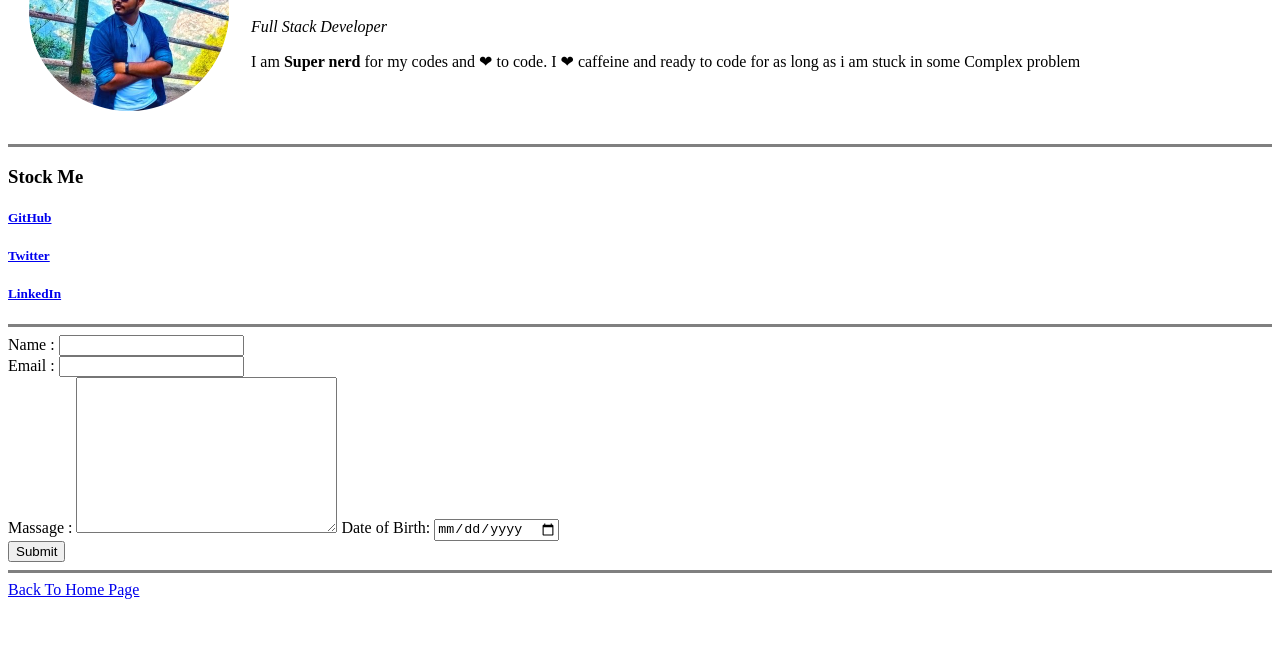
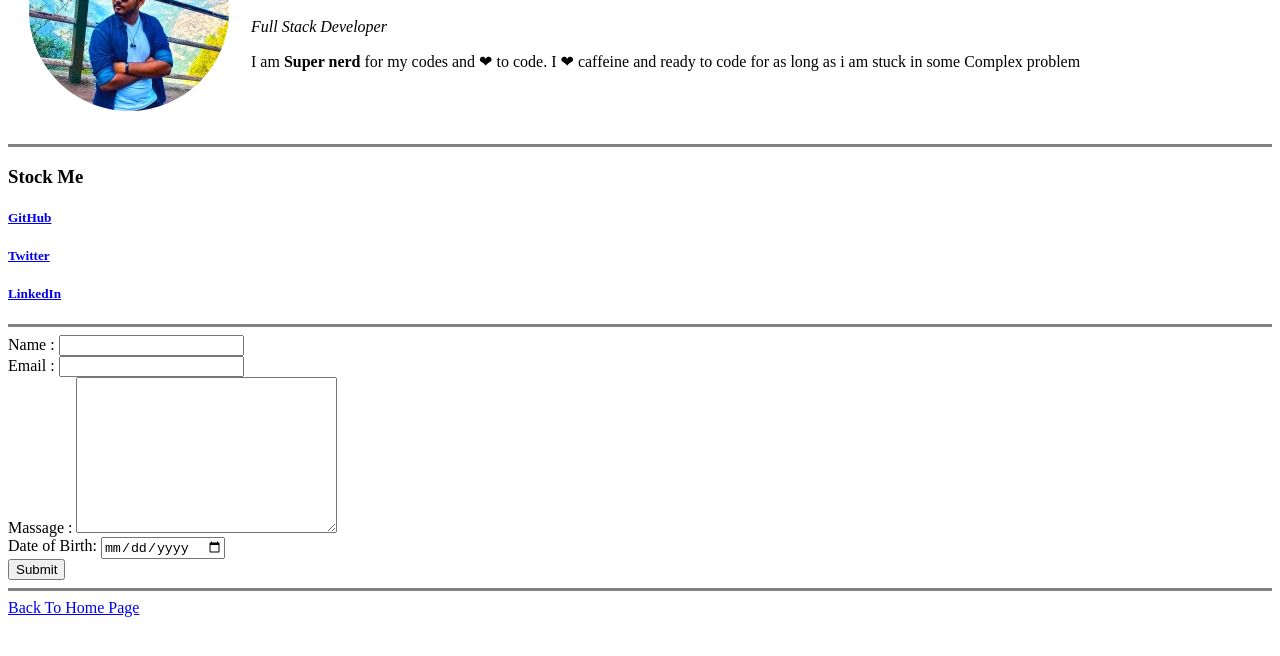
Before and after one commit to thearpitanand/curriculum-vitae, a plain HTML site: page contact.html in a window 1280 px wide. Shown: the part 118-774 px from the top of the page. Drawn offline with Linux system fonts and the light colour scheme.

Commit message:
added br tag

```diff
--- a/contact.html
+++ b/contact.html
@@ -56,7 +56,7 @@
       <input type="email" name="Your_Email " id="" /><br />
 
       <label for="massage">Massage : </label>
-      <textarea name="massage" id="" cols="30" rows="10"></textarea>
+      <textarea name="massage" id="" cols="30" rows="10"></textarea><br />
 
       <label for="DOB">Date of Birth: </label>
       <input type="date" name="Date of Birth"/><br />
```
